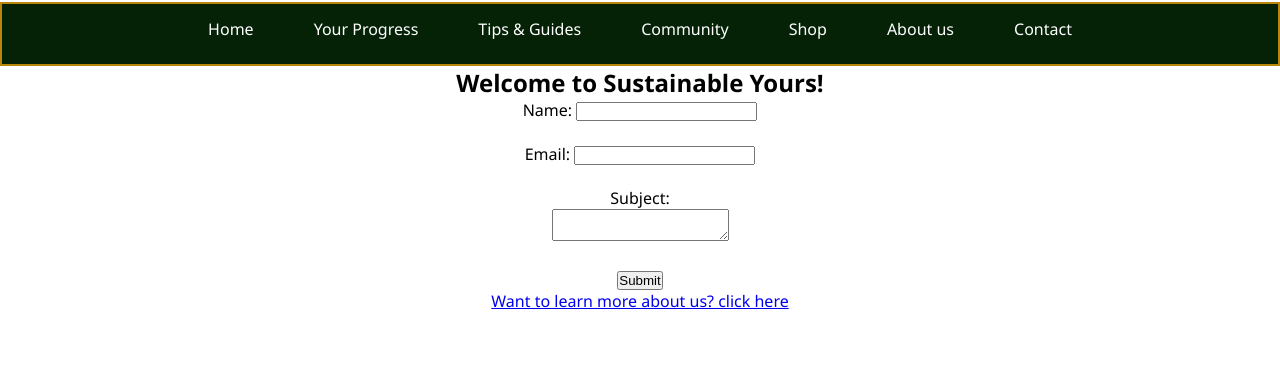
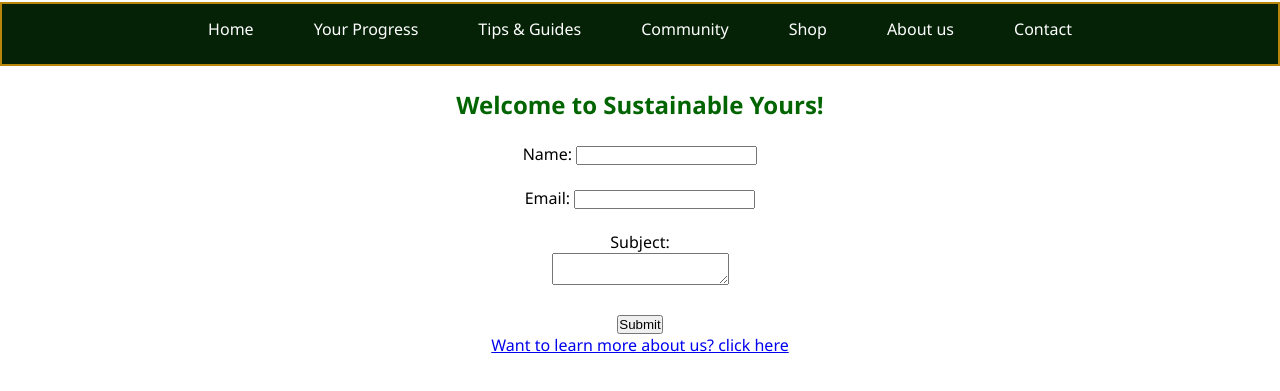
Before and after one commit to Kevin-Bui1/LE-CSSD-1202-M---Final-Project, a plain HTML site: page CONTACT.html in a window 1280 px wide. Shown: the part 97-488 px from the top of the page. Drawn offline with Linux system fonts and the light colour scheme.

Commit message:
Update CONTACT.html

```diff
--- a/CONTACT.html
+++ b/CONTACT.html
@@ -38,7 +38,9 @@
    <script src="hamburg.js"></script>
 
         <main> <section>
-            <h2>Welcome to Sustainable Yours!</h2>
+            <br>
+            <h2 style="color:darkgreen;">Welcome to Sustainable Yours!</h2>
+            <br>
           </section>
           <section>
             <form action=“#” method=“POST”>
```
